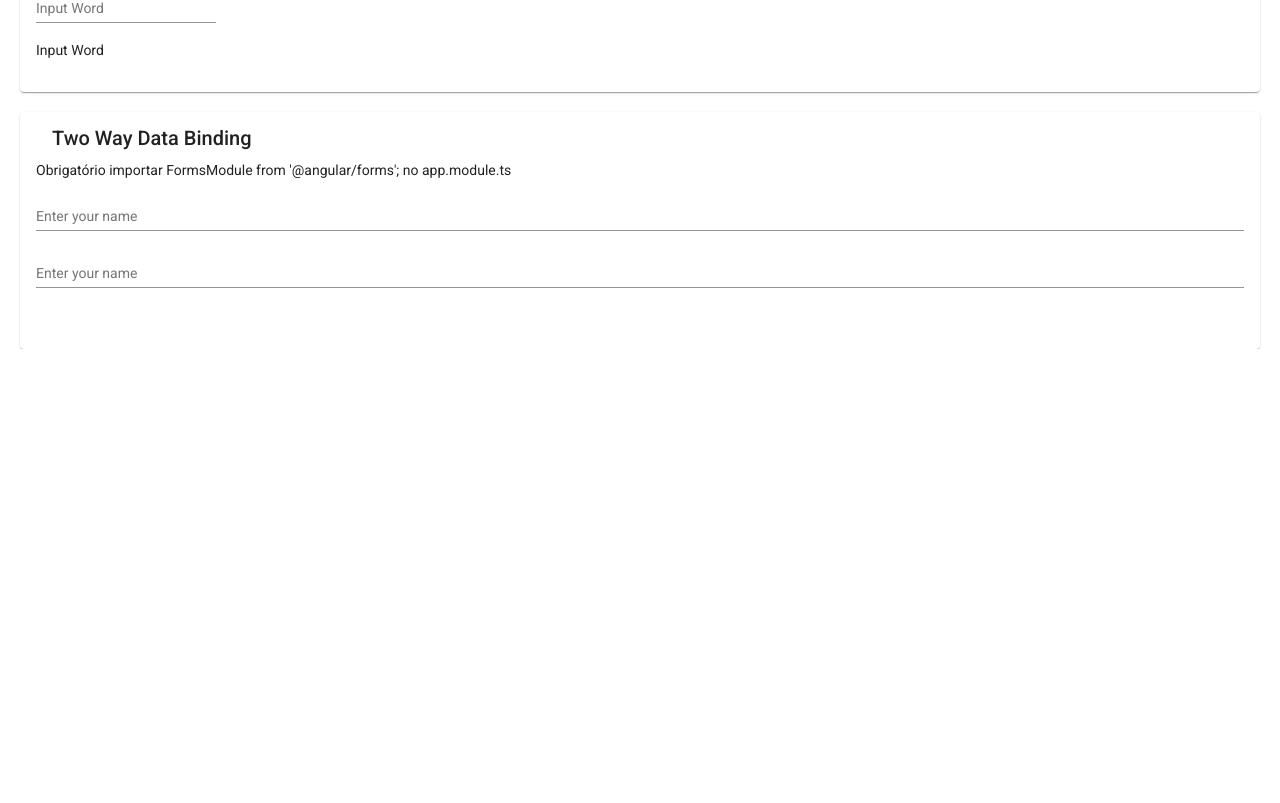
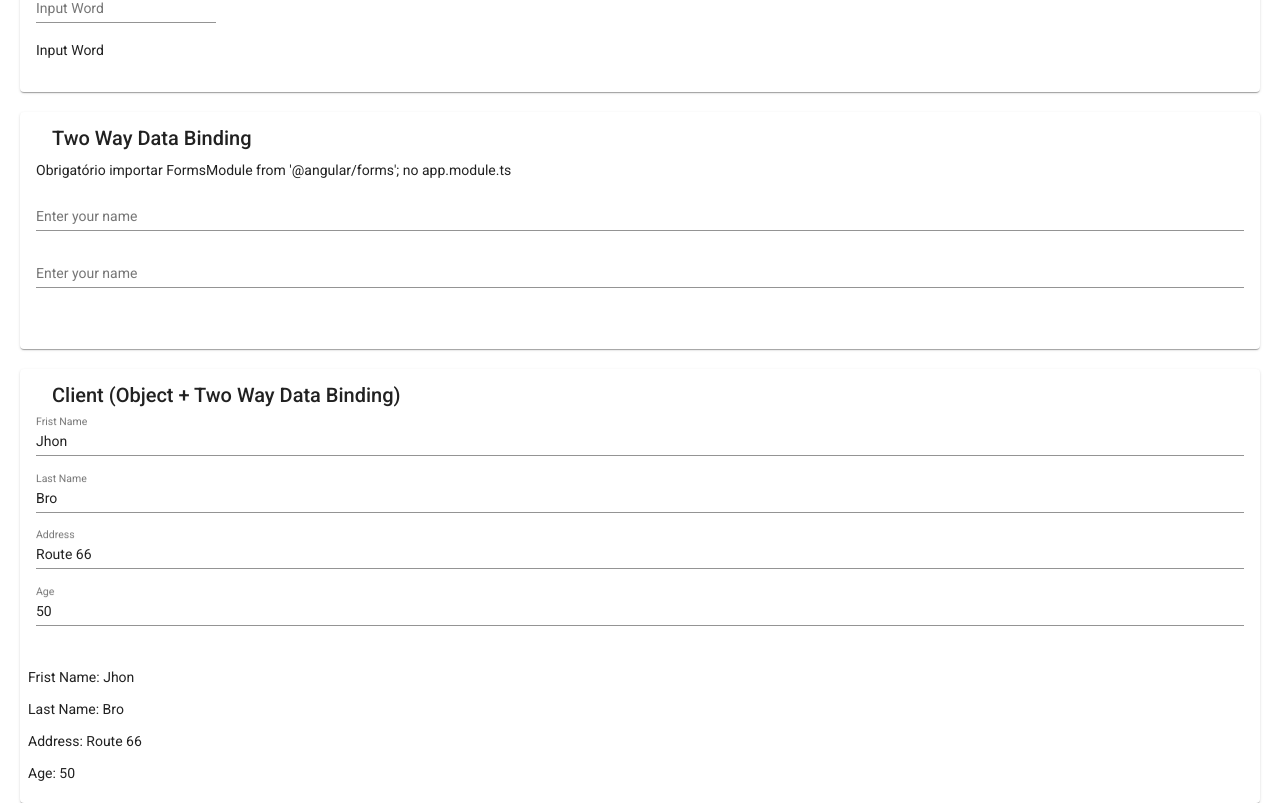
Before and after one commit to gilvan2/Angular-in-my-life, an Angular app: page / in a window 1280 px wide. Shown: the part 869-1672 px from the top of the page. Before the commit the page ends 1218 px from the top, so only its background shows below. Built offline with nearby package versions, Linux system fonts and the light colour scheme.

Commit message:
Two way data binding com formulário e objetos

```diff
--- a/src/app/two-way-data-binding/two-way-data-binding.component.html
+++ b/src/app/two-way-data-binding/two-way-data-binding.component.html
@@ -28,3 +28,45 @@
         </mat-card-actions>
     </mat-card>
 </section>
+
+<section>
+    <mat-card style="margin: 20px;">
+        <mat-card-header>
+            <mat-card-title>
+                Client (Object + Two Way Data Binding)
+            </mat-card-title>
+        </mat-card-header>
+        <mat-card-content>
+
+            <form>
+                <mat-form-field style="width: 100%;">
+                    <input matInput placeholder=" Frist Name"
+                    [(ngModel)]="client.firstName"
+                    name = firstName>
+                </mat-form-field>
+                <mat-form-field style="width: 100%;">
+                    <input matInput placeholder=" Last Name"
+                    [(ngModel)]="client.lastName"
+                    name = lastName>
+                </mat-form-field>
+                <mat-form-field style="width: 100%;">
+                    <input matInput placeholder=" Address"
+                    [(ngModel)]="client.address"
+                    name = Address>
+                </mat-form-field>
+                <mat-form-field style="width: 100%;">
+                    <input matInput placeholder=" Age"
+                    [(ngModel)]="client.age"
+                    name = age
+                    type="number">
+                </mat-form-field>
+            </form>
+        </mat-card-content>
+        <mat-card-actions>
+            <p>Frist Name: {{client.firstName}}</p>
+            <p>Last Name: {{client.lastName}}</p>
+            <p>Address: {{client.address}}</p>
+            <p>Age: {{client.age}}</p>
+        </mat-card-actions>
+    </mat-card>
+</section>
--- a/src/app/two-way-data-binding/two-way-data-binding.component.ts
+++ b/src/app/two-way-data-binding/two-way-data-binding.component.ts
@@ -15,4 +15,11 @@
   name1: string = "";
   name2: string = "";
 
+  client = {
+    firstName : "Jhon",
+    lastName : "Bro",
+    address : "Route 66",
+    age: 50
+  }
+
 }
```
